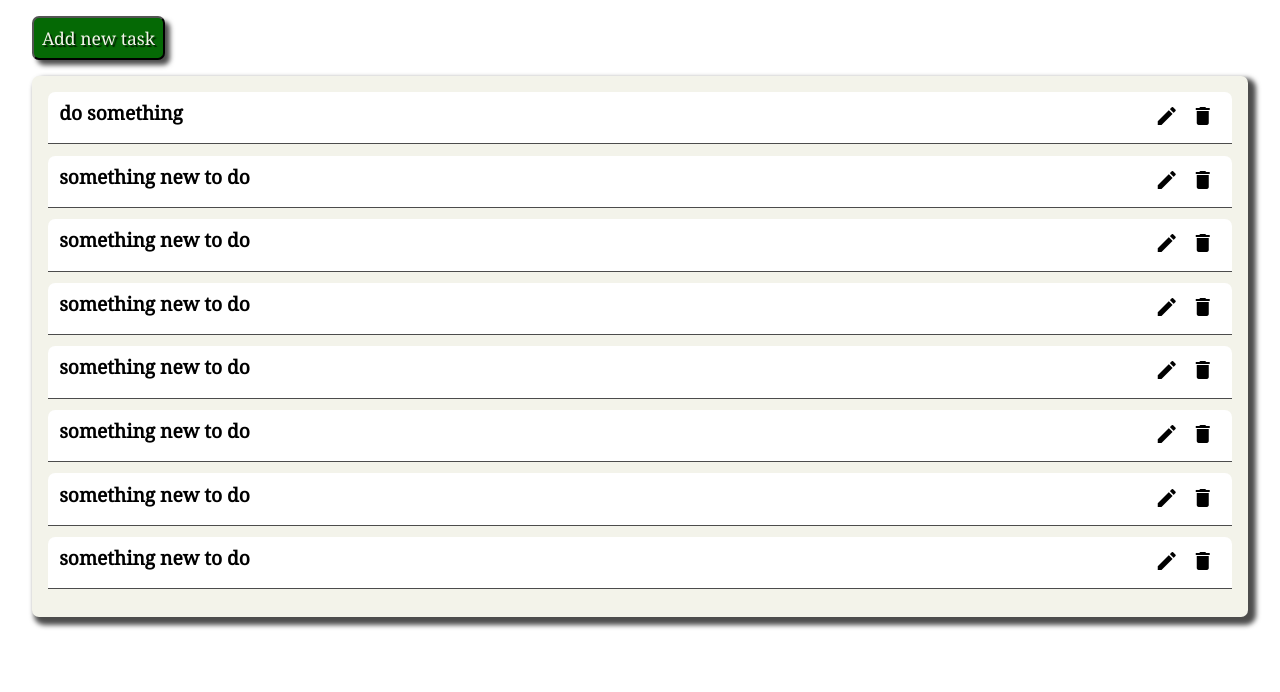
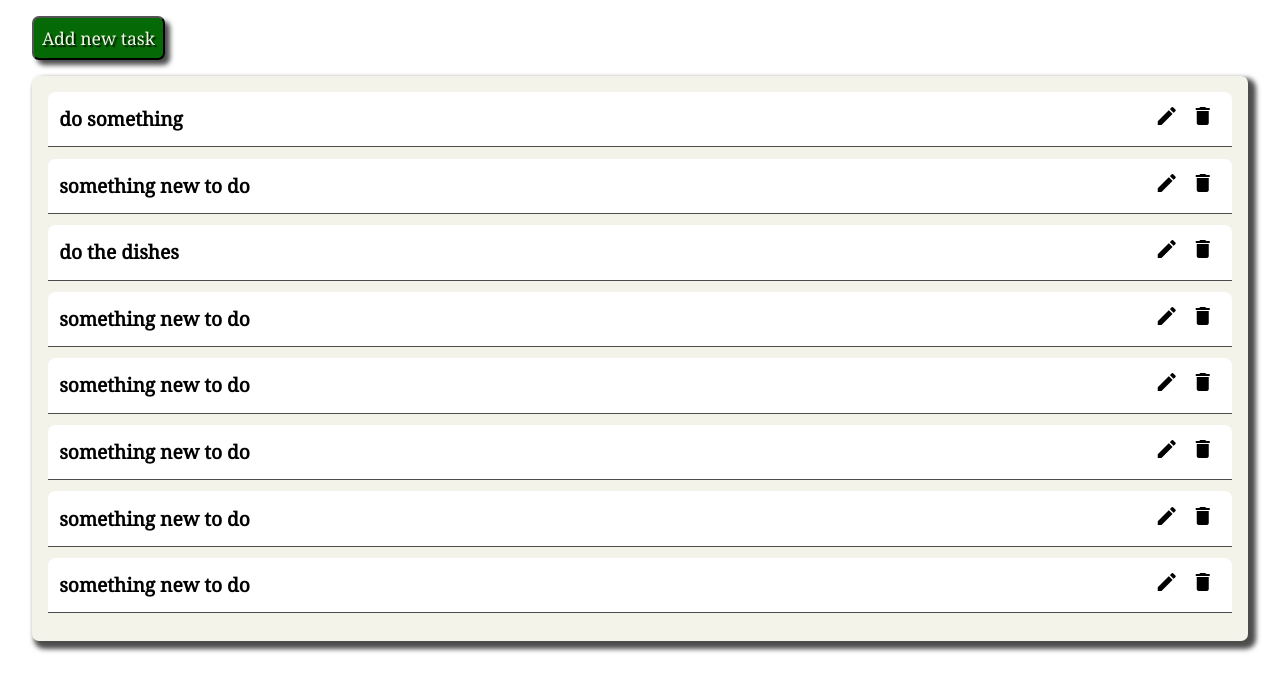
Before and after one commit to VolodumurGruv/mileStepTask, an Angular app: page / in a window 1280 px wide. Shown: the top 692 px of the page. Built offline with nearby package versions, Linux system fonts and the light colour scheme.

Commit message:
improved modal

```diff
--- a/src/app/home-page/components/edit-modal/edit-modal.component.html
+++ b/src/app/home-page/components/edit-modal/edit-modal.component.html
@@ -1,2 +1,2 @@
 <p>edit-modal works!</p>
-<ng-content></ng-content>
+<!-- <ng-content></ng-content> -->
--- a/src/app/home-page/components/task/task.component.html
+++ b/src/app/home-page/components/task/task.component.html
@@ -1,17 +1,17 @@
 <div><ng-content></ng-content></div>
 <ng-container #viewContainerRef>
   <div class="task">
-    <div
-      class="task_item"
-      *ngFor="let task of tasks; index as id"
-      (click)="openDialog(id)"
-    >
-      <div class="task_title">
+    <div class="task_item" *ngFor="let task of tasks; index as id">
+      <div class="task_title" (click)="openDialog(id)">
         {{ task.title }}
       </div>
       <div class="task_icons">
-        <button class="btn_icon" (click)="editTask()"><mat-icon>edit</mat-icon></button>
-        <button class="btn_icon" (click)="deleteTask()"><mat-icon>delete</mat-icon></button>
+        <button class="btn_icon" (click)="editTask()">
+          <mat-icon>edit</mat-icon>
+        </button>
+        <button class="btn_icon" (click)="deleteTask()">
+          <mat-icon>delete</mat-icon>
+        </button>
       </div>
     </div>
   </div>
--- a/src/app/temporary/task.ts
+++ b/src/app/temporary/task.ts
@@ -16,8 +16,8 @@ export const tasks: Task[] = [
     dueDate: new Date(2022, 4, 1),
   },
   {
-    title: 'something new to do',
-    description: 'You should do something',
+    title: 'do the dishes',
+    description: 'You should wash up plates',
     isDone: false,
     priority: 1,
     dueDate: new Date(2022, 4, 1),
--- a/src/assets/styles/_task.scss
+++ b/src/assets/styles/_task.scss
@@ -10,10 +10,10 @@
   &_item {
     display: flex;
     justify-content: space-between;
+
     padding: 0.7rem;
     margin-bottom: 0.7rem;
     border-radius: 7px;
-    text-align: center;
     font-size: 1.2rem;
     font-weight: 700;
     font-family: $global-font;
@@ -31,6 +31,14 @@
     }
   }
 
+  &_title {
+    display: flex;
+    align-items: center;
+    width: 90%;
+    height: 2rem;
+    cursor: pointer;
+  }
+
   &_icons mat-icon {
     text-shadow: 2px 2px 2px white;
   }
```
